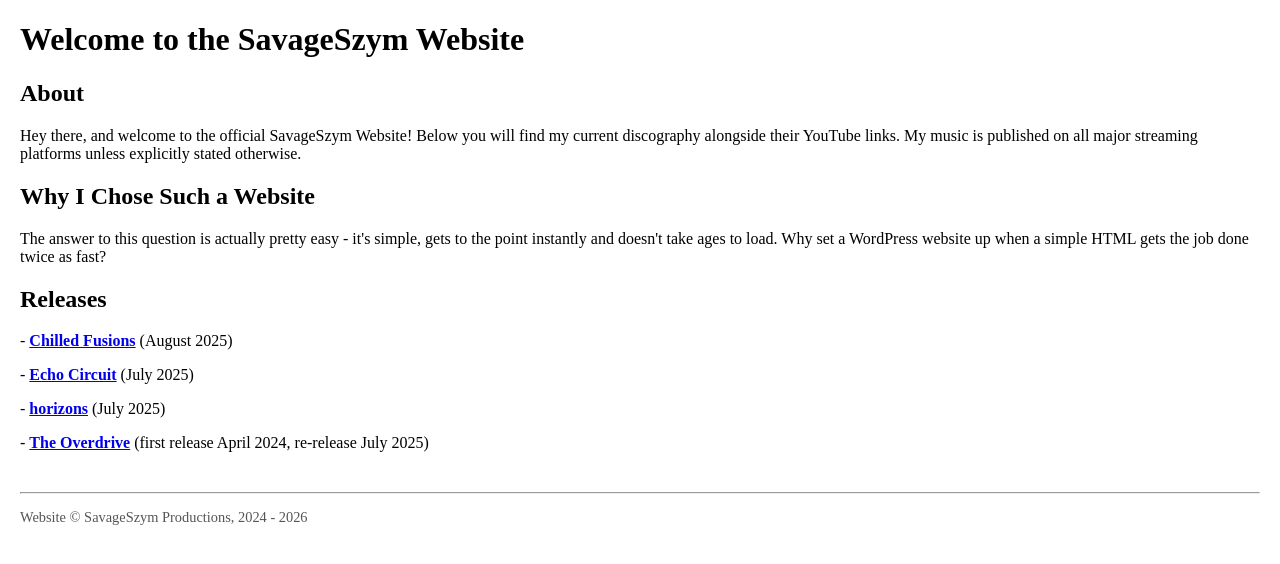
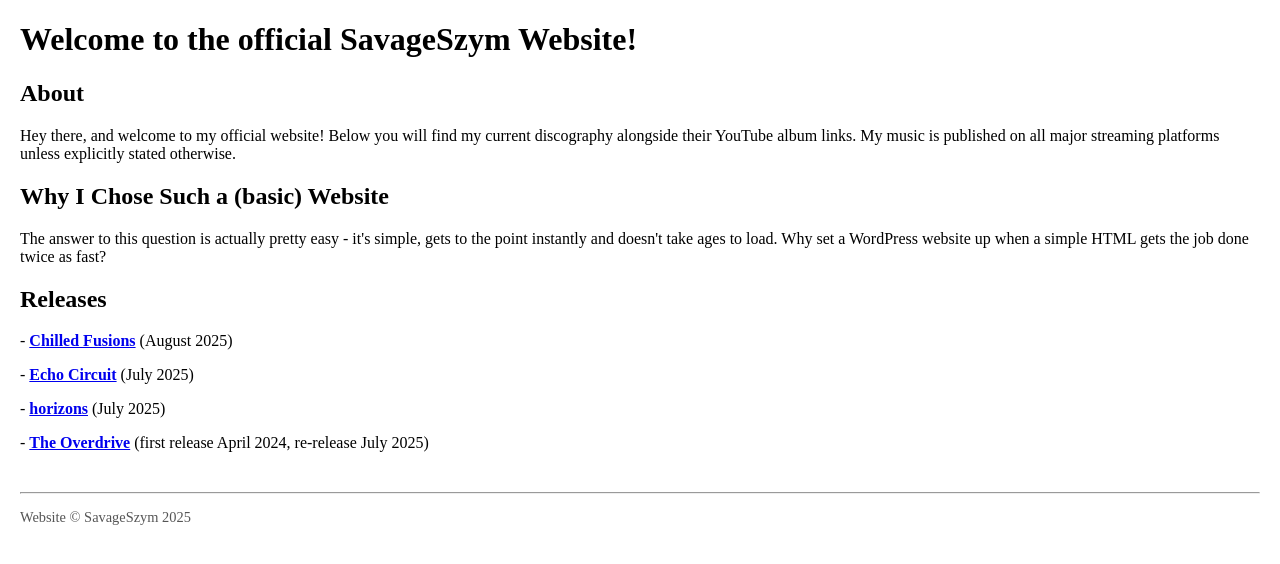
Before and after one commit to SavageSzym/savageszym.github.io, a plain HTML site: page index.html in a window 1280 px wide. Drawn offline with Linux system fonts and the light colour scheme.

Commit message:
Revise index.html for content and styling updates

```diff
--- a/index.html
+++ b/index.html
@@ -18,14 +18,14 @@
   </style>
 </head>
 <body>
-  <h1>Welcome to the SavageSzym Website</h1>
+  <h1>Welcome to the official SavageSzym Website!</h1>
 
   <h2>About</h2>
   <p>
-    Hey there, and welcome to the official SavageSzym Website! Below you will find my current discography alongside their YouTube links. My music is published on all major streaming platforms unless explicitly stated otherwise.
+    Hey there, and welcome to my official website! Below you will find my current discography alongside their YouTube album links. My music is published on all major streaming platforms unless explicitly stated otherwise.
   </p>
 
-  <h2>Why I Chose Such a Website</h2>
+  <h2>Why I Chose Such a (basic) Website</h2>
   <p>
     The answer to this question is actually pretty easy - it's simple, gets to the point instantly and doesn't take ages to load. Why set a WordPress website up when a simple HTML gets the job done twice as fast?
   </p>
@@ -38,7 +38,7 @@
 
   <footer>
     <hr>
-    <p>Website © SavageSzym Productions, 2024 - 2026</p>
+    <p>Website © SavageSzym 2025</p>
   </footer>
 </body>
 </html>
```
